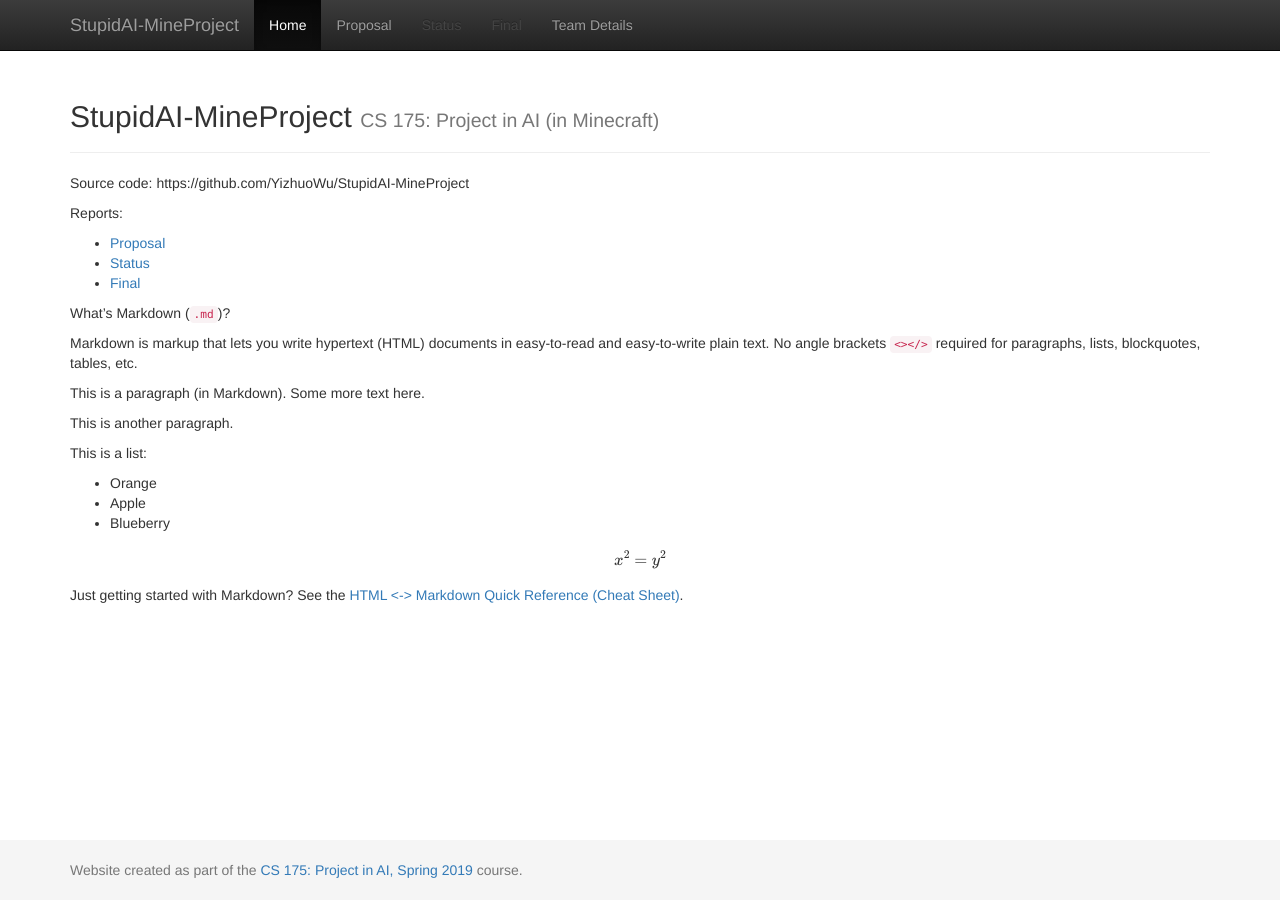
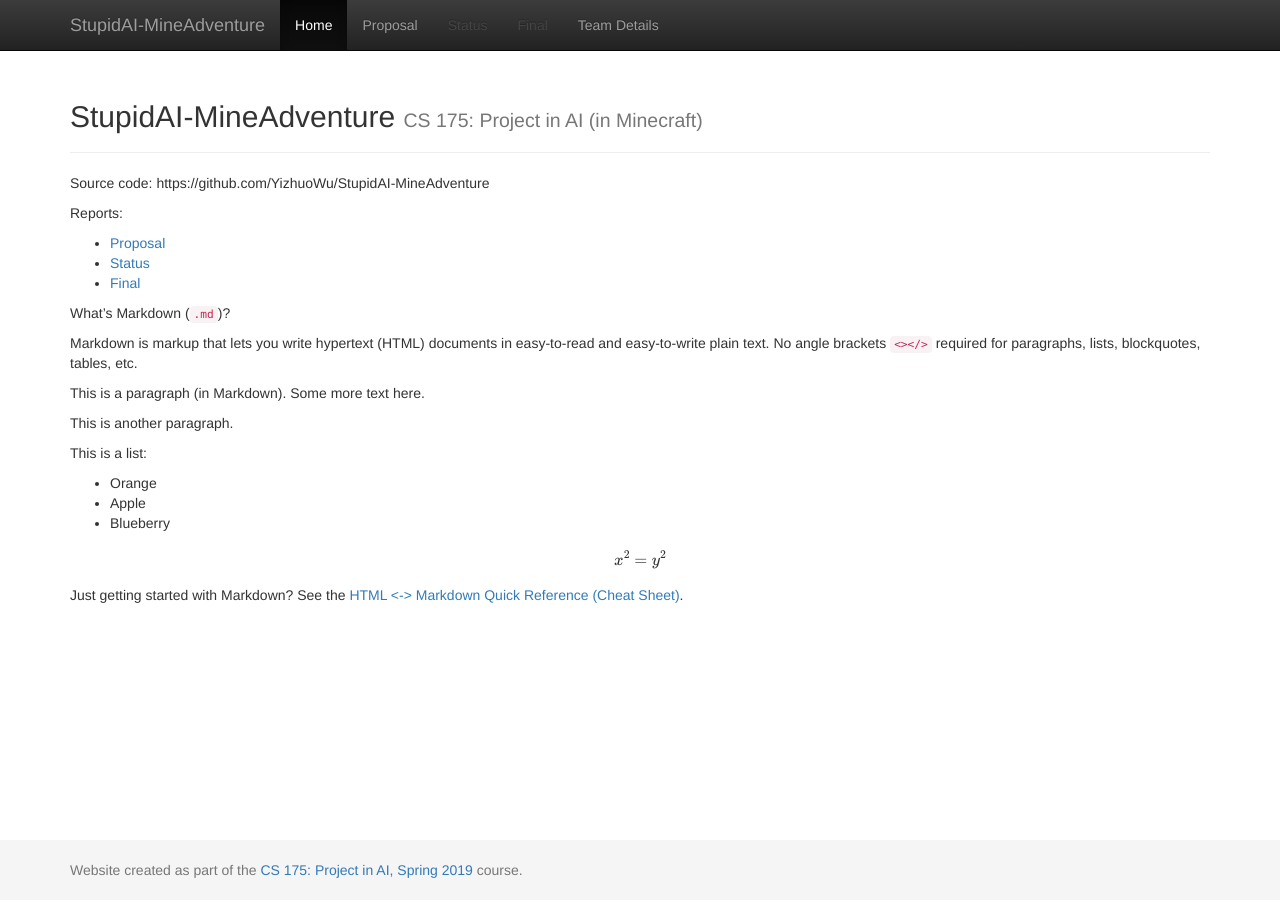
Before and after one commit to YizhuoWu/StupidAI-MineAdventure, a Jekyll site: the page built from docs/index.md, in a window 1280 px wide. Built offline with Jekyll 4.4.1, drawn with Linux system fonts in a browser that asks for light colours; formulas are drawn with MathJax 3.

Commit message:
Update Config

```diff
--- a/docs/_config.yml
+++ b/docs/_config.yml
@@ -1,7 +1,7 @@
 ###########
 # site.title
 
-title:    'StupidAI-MineProject'
+title:    'StupidAI-MineAdventure'
 subtitle: 'CS 175: Project in AI (in Minecraft)'
 
 
--- a/docs/index.md
+++ b/docs/index.md
@@ -3,7 +3,7 @@ layout: default
 title:  Home
 ---
 
-Source code: https://github.com/YizhuoWu/StupidAI-MineProject
+Source code: https://github.com/YizhuoWu/StupidAI-MineAdventure
 
 Reports:
 
```
